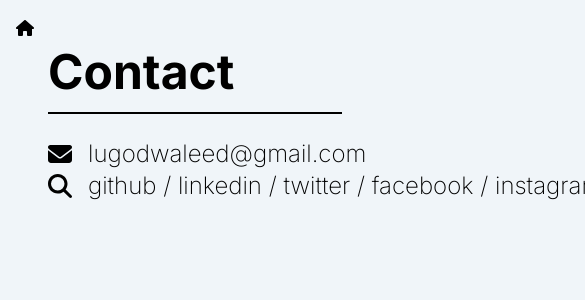
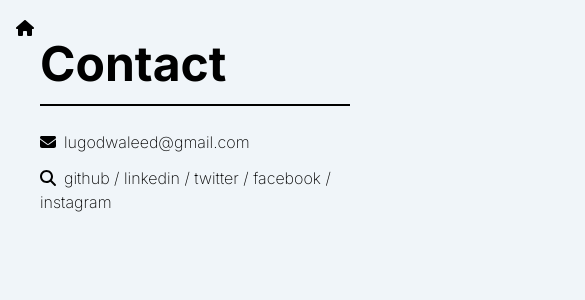
Before and after one commit to waleedlugod/waleedlugod, a Next.js app: page /contact in a window 390 px wide. Shown: the top 300 px of the page, 585 px wide, since content can reach past the window. Built offline with nearby package versions, Linux system fonts and the light colour scheme; a web font is replaced by a local one.

Commit message:
contact responsiveness

```diff
--- a/src/components/article.js
+++ b/src/components/article.js
@@ -9,7 +9,7 @@ export default function Article({ title, children }) {
       <Link className="absolute top-4 left-4 sm:top-10 sm:left-10 sm:text-3xl" href="/">
         <FontAwesomeIcon icon={faHouse} />
       </Link>
-      <article className="w-full p-12 sm:p-20">
+      <article className="w-full p-10 sm:p-20">
         <h1 className="text-5xl font-bold after:mt-4 after:mb-6 after:block after:h-[2px] after:w-full after:bg-black after:content-[''] sm:text-8xl sm:after:mt-8 sm:after:mb-12">
           {title}
         </h1>
--- a/src/pages/contact.js
+++ b/src/pages/contact.js
@@ -11,15 +11,15 @@ export default function Contact() {
         <title>Waleed Lugod | Contact</title>
       </Head>
       <Article title="Contact">
-        <main className="flex flex-wrap">
-          <section className="inline-flex items-center text-2xl font-extralight">
-            <FontAwesomeIcon className="mr-4" icon={faEnvelope} />
+        <main className="space-y-3 text-base sm:text-lg">
+          <section className="flex items-center font-extralight">
+            <FontAwesomeIcon className="mr-2" icon={faEnvelope} />
             <a className="link" href="mailto:lugodwaleed@gmail.com">
               lugodwaleed@gmail.com
             </a>
           </section>
-          <section className="ml-auto inline-flex items-center text-2xl font-extralight">
-            <FontAwesomeIcon className="mr-4" icon={faMagnifyingGlass} />
+          <section className="flex flex-wrap items-center font-extralight">
+            <FontAwesomeIcon className="mr-2" icon={faMagnifyingGlass} />
             <a className="link" href="https://github.com/waleedlugod">
               github
             </a>
```
Also changed, not shown: public/images/magnifyingGlass.svg (added).
